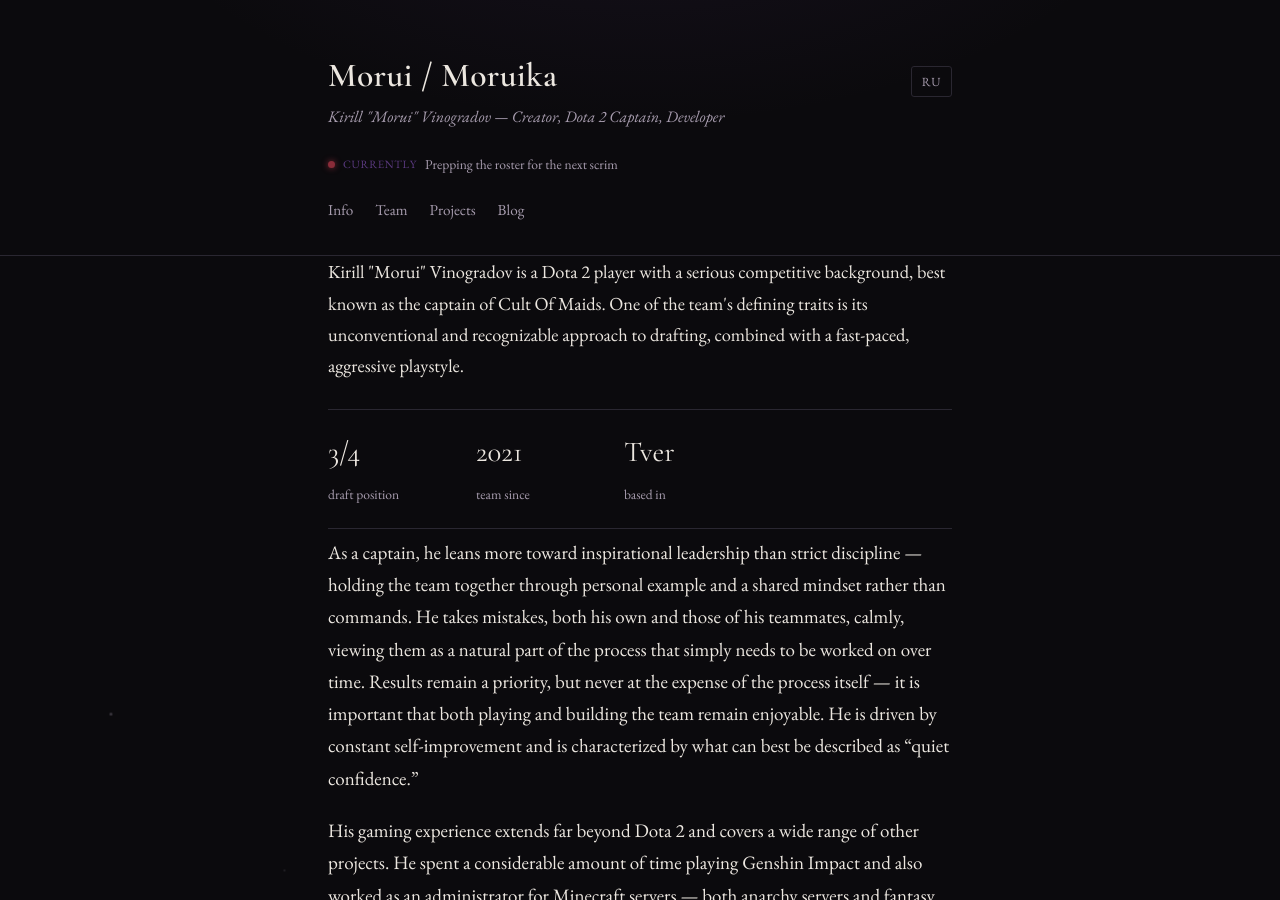
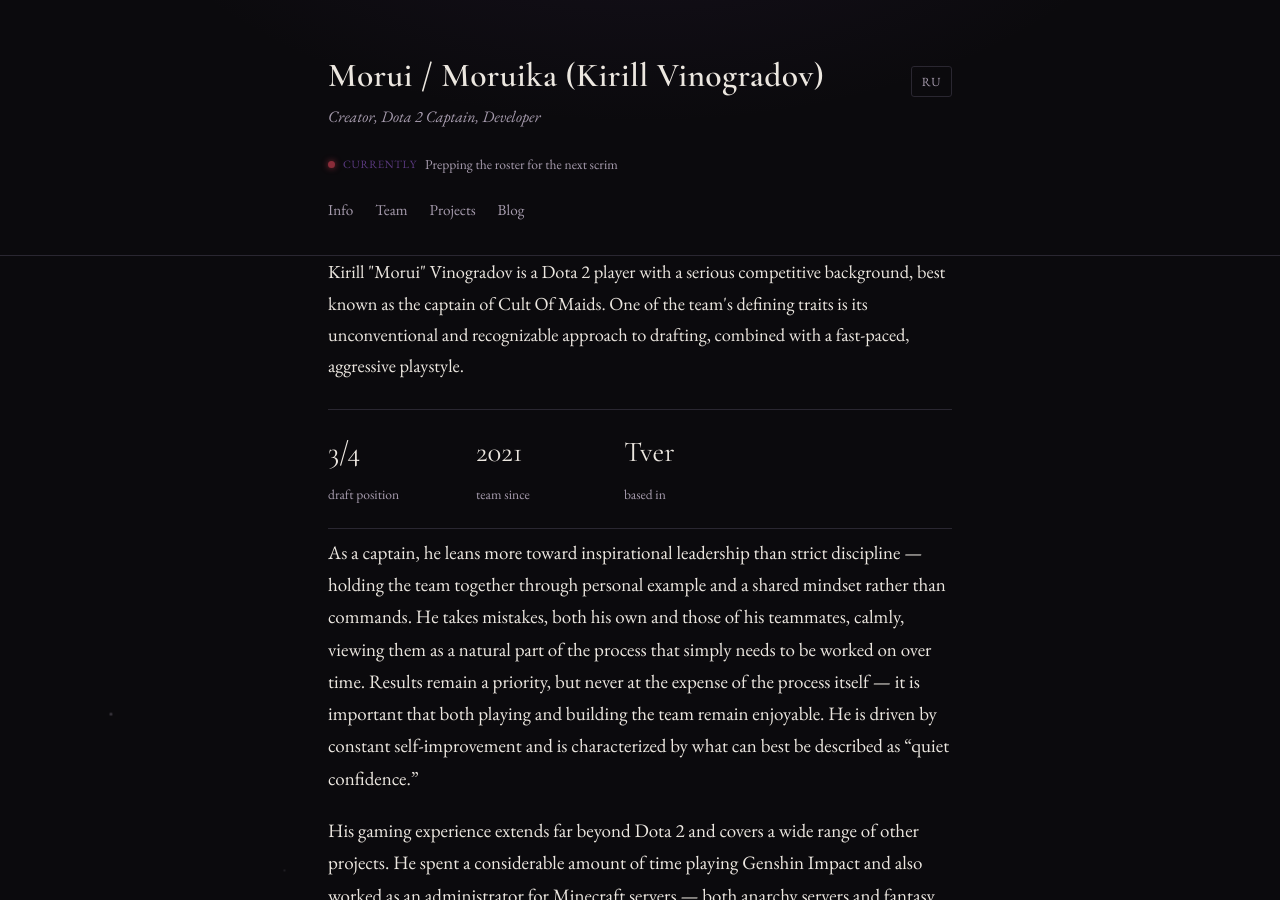
Before and after one commit to Moruika/moruika.github.io, a Jekyll site: the page built from index.md, in a window 1280 px wide and 900 px high. Built offline with Jekyll 4.4.1, drawn with Linux system fonts in a browser that asks for light colours.

Commit message:
Update nav.html

```diff
--- a/_includes/nav.html
+++ b/_includes/nav.html
@@ -15,10 +15,10 @@
 <header class="site-header">
   <div class="wrap">
     <div class="site-header-top">
-      <h1 class="site-title">Morui / Moruika</h1>
+      <h1 class="site-title">Morui / Moruika (Kirill Vinogradov)</h1>
       <a class="lang-switch" href="{{ alt_url | relative_url }}">{{ ui.lang_switch_label }}</a>
     </div>
-    <p class="site-tagline">Kirill "Morui" Vinogradov — Creator, Dota 2 Captain, Developer</p>
+    <p class="site-tagline">Creator, Dota 2 Captain, Developer</p>
     {% if site.current_status %}
     <p class="status-line"><span class="dot"></span><span class="label">{{ ui.status_label }}</span> {{ site.current_status }}</p>
     {% endif %}
```
